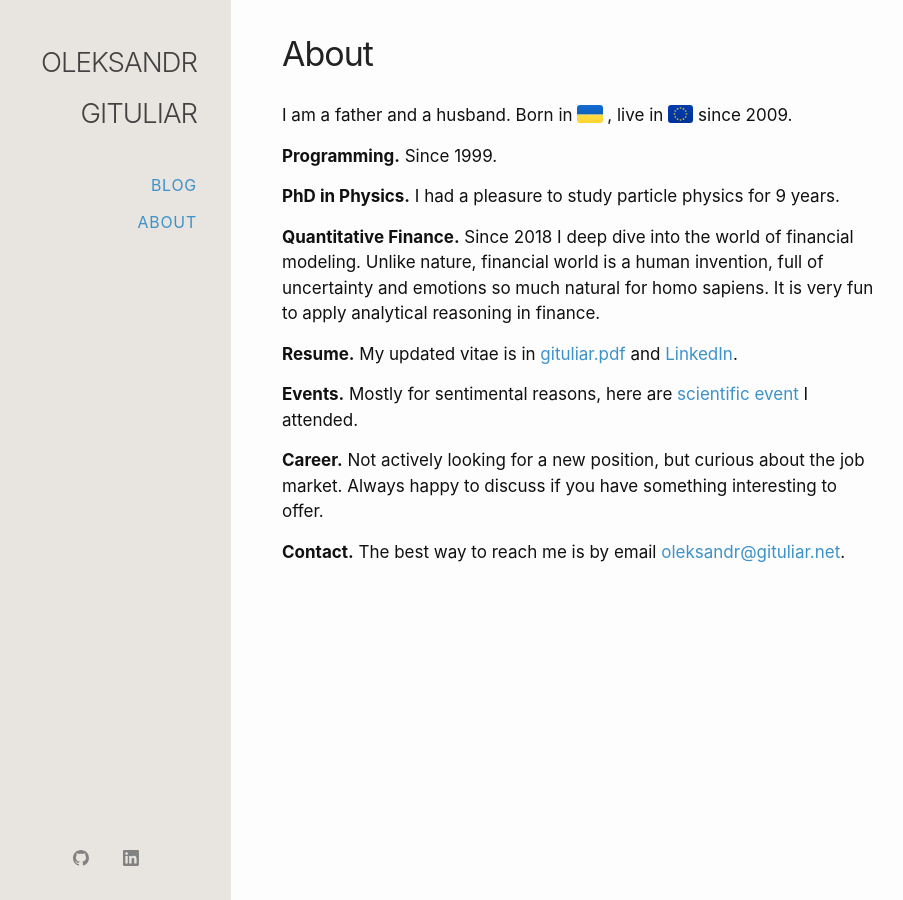
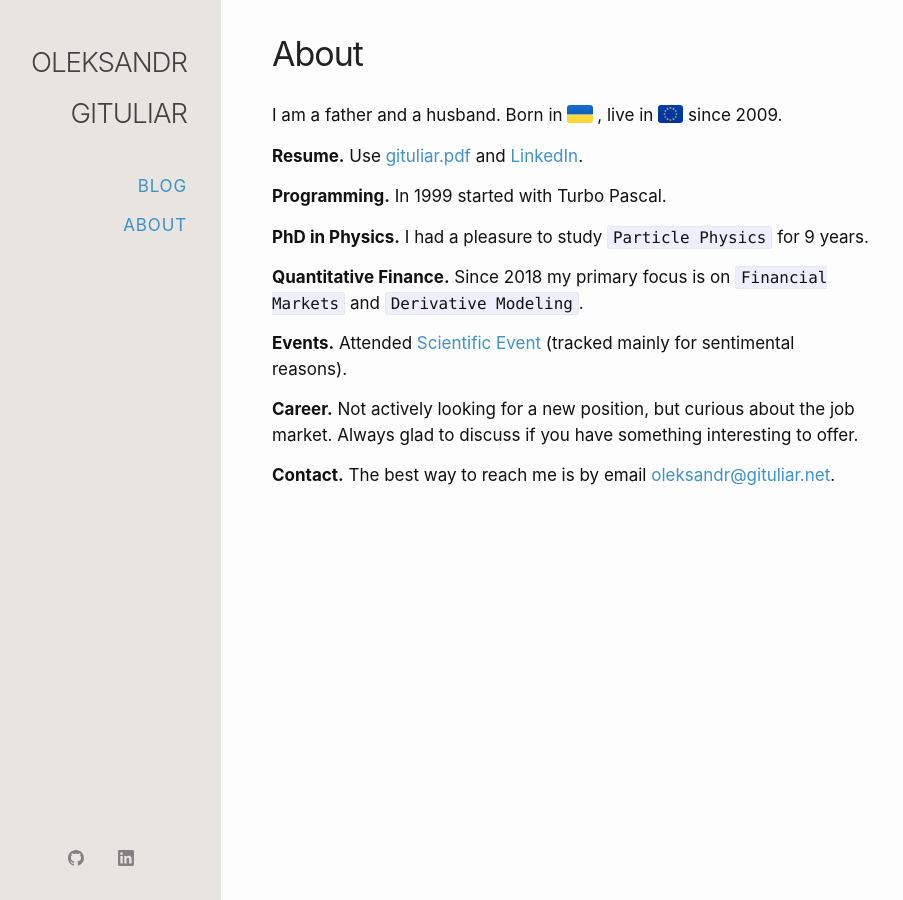
Before and after one commit to gituliar/gituliar.github.io, a Jekyll site: the page built from about.md, in a window 1280 px wide. Shown: the whole page, without its empty margins (19-922 px from the left). Built offline with Jekyll 4.4.1, drawn with Linux system fonts in a browser that asks for light colours.

Commit message:
Update about.md

```diff
--- a/_sass/minima/custom-styles.scss
+++ b/_sass/minima/custom-styles.scss
@@ -63,14 +63,11 @@ h3 {
 .nav-item {
     display: block;
     *display: inline;
-    padding-top: 0.5em;
-    zoom: 1.1;
+    padding-top: 0.75em;
 }
 .nav-item a {
-    margin-top: 1em;
     letter-spacing: 0.05em;
     text-transform: uppercase;
-    font-size: 85%;
 }
 
 
--- a/_sass/minima/custom-variables.scss
+++ b/_sass/minima/custom-variables.scss
@@ -5,6 +5,6 @@ $base-font-size: 17px;
 $content-width:   700px;
 
 $sidebar-background:    #E8E4DF ; // Timberwolf Gray
-$sidebar-width:         250px !default;
+$sidebar-width:         240px !default;
 
 // $base-font-family: Lato;
--- a/about.md
+++ b/about.md
@@ -12,19 +10,18 @@ I am a father and a husband. Born in
  <img src="/img/flags/EU.svg" height="18px" style="position: relative; top: -2px; border-radius: 3px;"/>
  since 2009.
 
-__Programming.__ Since 1999.
+__Resume.__ Use [gituliar.pdf](gituliar.pdf) and [LinkedIn](https://www.linkedin.com/in/gituliar/).
 
-__PhD in Physics.__ I had a pleasure to study particle physics for 9 years.
+__Programming.__ In 1999 started with Turbo Pascal.
 
-__Quantitative Finance.__ Since 2018 I deep dive into the world of financial modeling. Unlike
-nature, financial world is a human invention, full of uncertainty and emotions so much natural for
-homo sapiens. It is very fun to apply analytical reasoning in finance.
+__PhD in Physics.__ I had a pleasure to study `Particle Physics` for 9 years.
 
-__Resume.__ My updated vitae is in [gituliar.pdf](gituliar.pdf) and [LinkedIn](https://www.linkedin.com/in/gituliar/).
+__Quantitative Finance.__ Since 2018 my primary focus is on `Financial Markets` and
+`Derivative Modeling`.
 
-__Events.__ Mostly for sentimental reasons, here are [scientific event](/events) I attended.
+__Events.__ Attended [Scientific Event](/events) (tracked mainly for sentimental reasons).
 
-__Career.__ Not actively looking for a new position, but curious about the job market. Always happy to discuss
-if you have something interesting to offer.
+__Career.__ Not actively looking for a new position, but curious about the job market. Always
+glad to discuss if you have something interesting to offer.
 
 __Contact.__ The best way to reach me is by email <oleksandr@gituliar.net>.
```
Also changed, not shown: other parts of about.md (+0 -2 lines).
